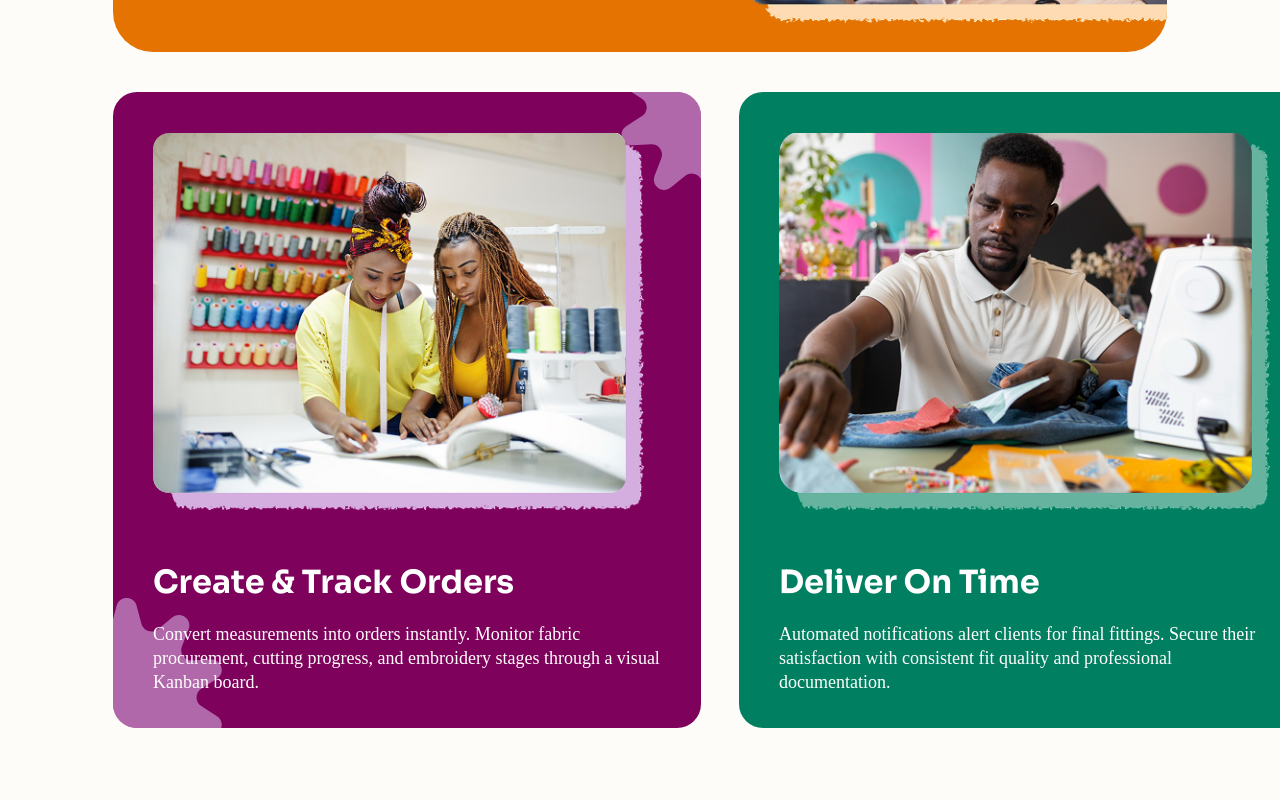
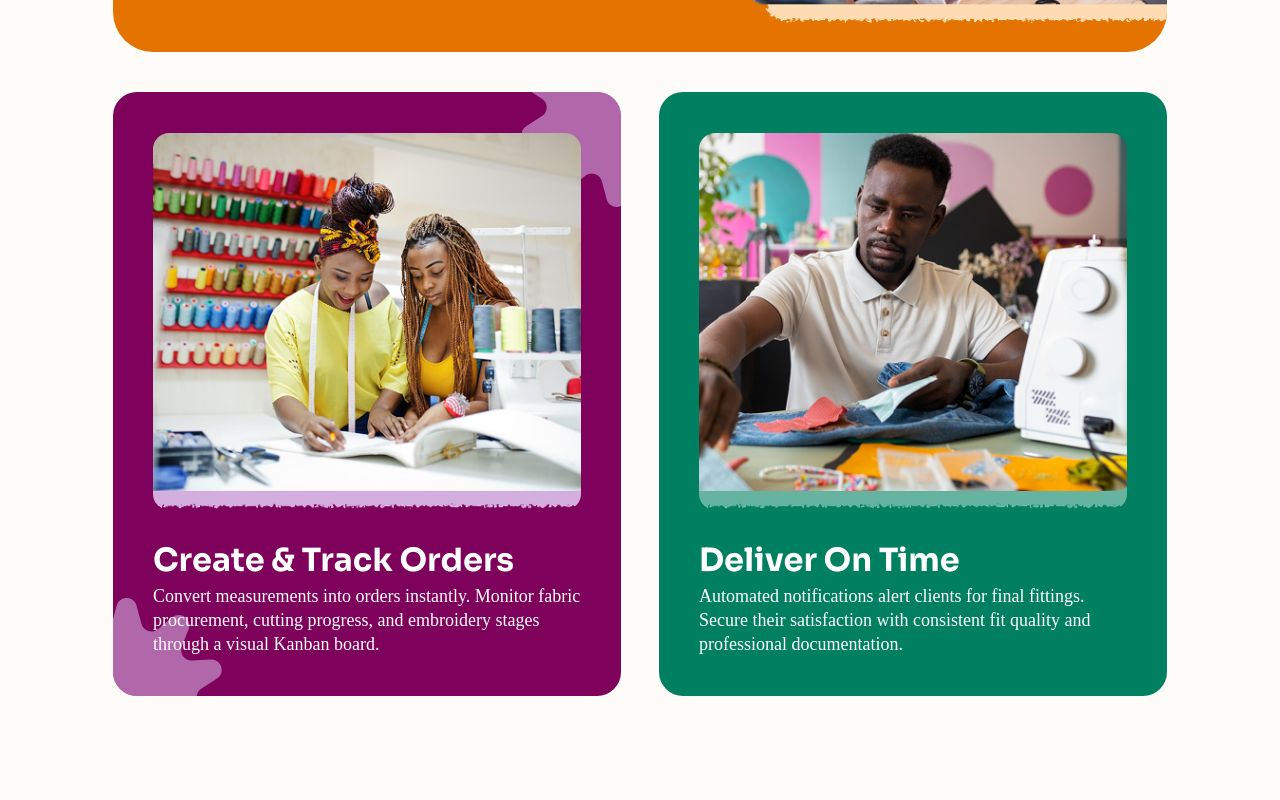
Before and after one commit to DavidAdeboye/tailora, a Next.js app: page / in a window 1280 px wide. Shown: the part 2580-3380 px from the top of the page. Built offline with nearby package versions, Linux system fonts and the light colour scheme; a web font is replaced by a local one.

Commit message:
minor change in How It Works Section

```diff
--- a/app/page.tsx
+++ b/app/page.tsx
@@ -658,166 +658,221 @@ const Desktop2 = ({ className = "" }: { className?: string }) => {
       className={`w-full bg-foundation-secondary-light-active overflow-hidden flex flex-col items-start py-[100px] px-[113px] box-border max-w-full text-center text-xs text-foundation-primary-normal font-[Satoshi] mq800:py-[60px] mq800:px-10 mq450:px-4 mq450:py-[48px] mq1350:pt-[65px] mq1350:pb-[65px] mq1350:box-border ${className}`}
     >
       <div className="self-stretch flex flex-col items-center gap-[62px] max-w-full mq800:gap-8 mq450:gap-6">
-        {/* Section header */}
+
+        {/* ── Section header ── */}
         <div className="w-[700px] max-w-full flex flex-col items-center gap-4">
           <div className="rounded-[10px] bg-foundation-secondary-normal border-[#ffa82b] border-solid border-[0.5px] flex items-center justify-center py-0 px-[7px]">
             <div className="flex items-center gap-1">
-              <div className="h-1.5 w-1.5 relative rounded-[50%] bg-[#E57301]" />
+              <div className="h-1.5 w-1.5 rounded-[50%] bg-[#E57301]" />
               <div className="relative leading-5 font-medium">How It Works</div>
             </div>
           </div>
-          <h2 className="m-0 self-stretch relative text-[40px] leading-[48px] font-bold font-[Sora] mq800:text-[32px] mq800:leading-[38px] mq450:text-2xl mq450:leading-[29px]">
-            <span>{`Your Workflow, `}</span>
+          <h2 className="m-0 self-stretch text-[40px] leading-[48px] font-bold font-[Sora] mq800:text-[32px] mq800:leading-[38px] mq450:text-2xl mq450:leading-[29px]">
+            <span>Your Workflow, </span>
             <span className="text-[#E57301]">Reimagined</span>
           </h2>
         </div>
 
-        <div className="w-full max-w-[1214px] mx-auto flex flex-col gap-10 mq800:gap-5 mq800:items-center">
-          {/* Step 1 — orange card (desktop) */}
-          <section className="w-full rounded-[40px] bg-[#e57301] overflow-hidden shrink-0 flex items-center pt-7 px-10 pb-7 box-border relative gap-[109px] text-left text-[32px] text-[#fff] font-[Sora] mq800:hidden mq1350:gap-[54px]">
-            <div className="flex flex-col items-start gap-6 shrink-0">
-              <h2 className="m-0 w-[489px] max-w-full relative text-[length:inherit] leading-8 font-bold font-[inherit]">{`Add Clients & Measurements`}</h2>
-              <div className="w-[540px] max-w-full relative text-lg leading-6 font-[Satoshi] text-foundation-secondary-light">
-                Create digital profiles for your clients. Record over 30+ body
-                points with visual guides ensuring your team gets the
-                measurements right every single time.
-              </div>
-            </div>
-            <div className="h-[292px] w-[463px] max-w-full relative shrink-0">
-              <img src="/image32.png" alt="" className="h-full w-full object-contain" />
-            </div>
-          </section>
+        <div className="w-full max-w-[1214px] mx-auto flex flex-col gap-10 mq800:gap-5 items-stretch">
 
-          {/* Step 1 — orange card (mobile) */}
-          <section className="relative hidden h-[512px] w-[357px] max-w-full shrink-0 overflow-hidden rounded-[40px] bg-[#e57301] text-left text-[#fff] font-[Sora] mq800:block">
-            <div
-              className="pointer-events-none absolute left-[47px] top-[369px] h-[267.34px] w-[365px]"
-              aria-hidden
+          {/* ════════════════════════════════════════════
+              STEP 1 — orange card
+              Desktop  : flex-row, image right, full width
+              Tablet   : flex-row, image right, full width (just smaller)
+              Mobile   : flex-col, image bottom
+          ════════════════════════════════════════════ */}
+          <section
+            className="
+              w-full rounded-[40px] bg-[#e57301] overflow-hidden
+              flex flex-row items-center
+              gap-[109px] pt-7 px-10 pb-7
+              text-left text-[#fff] font-[Sora]
+              mq1350:gap-[54px]
+              mq800:flex-col mq800:items-start
+              mq800:gap-6 mq800:pt-8 mq800:px-6 mq800:pb-0
+            "
           >
-              <div
-                className="absolute left-0 top-[18.47px] box-border h-[222.82px] w-[170.58px] rounded-[50%] border-[12px] border-[rgba(255,227,179,0.6)]"
-                style={{ transform: "matrix(0.98, -0.2, 0.26, 0.97, 0, 0)" }}
-              />
-              <div
-                className="absolute left-[70.25px] top-[9.24px] box-border h-[222.82px] w-[170.58px] rounded-[50%] border-[12px] border-[rgba(255,227,179,0.6)]"
-                style={{ transform: "matrix(0.98, -0.2, 0.26, 0.97, 0, 0)" }}
-              />
-              <div
-                className="absolute left-[140.49px] top-0 box-border h-[222.82px] w-[170.58px] rounded-[50%] border-[12px] border-[rgba(255,227,179,0.6)]"
-                style={{ transform: "matrix(0.98, -0.2, 0.26, 0.97, 0, 0)" }}
-              />
-            </div>
-            <h2 className="absolute left-6 top-8 m-0 flex h-7 w-[305px] items-center text-xl font-bold leading-7">
-              {`Add Clients & Measurements`}
+            {/* Text */}
+            <div className="flex flex-col items-start gap-6 shrink-0 mq800:gap-3 mq800:shrink-unset mq800:w-full">
+              <h2
+                className="
+                  m-0 text-[32px] leading-8 font-bold font-[Sora]
+                  w-[489px] max-w-full
+                  mq800:w-full mq800:text-xl mq800:leading-7
+                "
+              >
+                Add Clients &amp; Measurements
               </h2>
-            <p className="absolute left-6 top-[72px] m-0 flex w-[309px] items-center text-sm leading-[22px] font-[Satoshi] text-[#fffefd]">
+              <p
+                className="
+                  m-0 text-lg leading-6 font-[Satoshi] text-[#fffefd]
+                  w-[540px] max-w-full
+                  mq800:w-full mq800:text-sm mq800:leading-[22px]
+                "
+              >
                 Create digital profiles for your clients. Record over 30+ body
                 points with visual guides ensuring your team gets the
                 measurements right every single time.
               </p>
+            </div>
+
+            {/* Image — on desktop/tablet it sits right; on mobile it sits below */}
+            <div
+              className="
+                relative shrink-0 self-end
+                h-[292px] w-[463px] max-w-full
+                mq800:w-full mq800:h-[240px] mq800:self-center
+                mq450:h-[200px]
+              "
+            >
+              {/* Desktop image */}
+              <img
+                src="/image32.png"
+                alt=""
+                className="h-full w-full object-contain object-bottom mq800:hidden"
+              />
+              {/* Mobile image — full-width crop, sits flush at bottom */}
               <img
                 src="/mobile-image32.png"
                 alt=""
-              className="absolute left-6 top-[188px] h-[276px] w-[298.32px] max-w-[calc(100%-48px)] object-contain object-left-top"
+                className="hidden h-full w-full object-contain object-left-bottom mq800:block"
               />
+            </div>
           </section>
 
-          {/* Steps 2 & 3 — 588×636 per Figma; 38px gap = 1214px row */}
-          <div className="flex w-full flex-row gap-[38px] mq960:flex-col mq960:items-center mq960:gap-5">
-            {/* Step 2 — purple card (desktop) */}
-            <section className="relative box-border h-[636px] w-[588px] max-w-full shrink-0 flex-none overflow-hidden rounded-3xl bg-[#7e015c] text-left text-[32px] text-[#fff] font-[Sora] mq960:hidden">
+          {/* ════════════════════════════════════════════
+              STEPS 2 & 3 row
+              Desktop (≥960px) : side by side, equal flex, fixed 636px height
+              Tablet  (<960px) : STILL side by side but fluid height
+              Mobile  (<600px) : stack vertically
+          ════════════════════════════════════════════ */}
+          <div
+            className="
+              flex w-full flex-row gap-[38px]
+              mq450:flex-col mq450:items-center mq450:gap-5
+            "
+          >
+
+            {/* ── STEP 2 — purple card ── */}
+            <section
+              className="
+                relative overflow-hidden rounded-3xl bg-[#7e015c]
+                text-left text-[#fff] font-[Sora]
+                flex-1 min-w-0
+                flex flex-col
+              "
+            >
+              {/* Decorative star SVGs — only shown when card is wide enough */}
               <Image
-                className="absolute left-[-86px] top-[506px] h-[200px] w-[200px] rounded-lg"
+                className="absolute left-[-86px] top-[506px] h-[200px] w-[200px] rounded-lg mq960:hidden"
                 loading="lazy"
                 width={200}
                 height={200}
-                sizes="100vw"
                 alt=""
                 src="/First-Star-Pair.svg"
               />
               <Image
-                className="absolute left-[504px] top-[-84px] h-[200px] w-[200px] rounded-lg"
+                className="absolute right-[-96px] top-[-84px] h-[200px] w-[200px] rounded-lg mq960:hidden"
                 width={200}
                 height={200}
-                sizes="100vw"
                 alt=""
                 src="/First-Star-Pair.svg"
               />
-              <div className="absolute left-10 top-[41px] z-[1] h-[377px] w-[492px] overflow-hidden rounded-2xl">
+
+              {/* Image block */}
+              <div
+                className="
+                  relative z-[1] mx-10 mt-[41px]
+                  h-[377px] overflow-hidden rounded-2xl
+                  mq960:mx-6 mq960:mt-6 mq960:h-[240px]
+                  mq450:h-[200px]
+                "
+              >
                 <img
                   src="/image30.png"
                   alt=""
                   className="h-full w-full object-cover object-center"
                 />
               </div>
-              <h2 className="absolute left-10 top-[474px] z-[1] m-0 flex h-8 w-[508px] items-center text-[32px] font-bold leading-8">
-                {`Create & Track Orders`}
+
+              {/* Text block */}
+              <div className="relative z-[1] px-10 pt-[34px] pb-10 mq960:px-6 mq960:pt-5 mq960:pb-8">
+                <h2
+                  className="
+                    m-0 mb-2 text-[32px] leading-8 font-bold
+                    mq960:text-xl mq960:leading-7
+                  "
+                >
+                  Create &amp; Track Orders
                 </h2>
-              <p className="absolute left-10 top-[530px] z-[1] m-0 flex w-[508px] items-center text-lg leading-6 font-[Satoshi] text-[#fffefd]">
+                <p
+                  className="
+                    m-0 text-lg leading-6 font-[Satoshi] text-[#fffefd]
+                    mq960:text-sm mq960:leading-[22px]
+                  "
+                >
                   Convert measurements into orders instantly. Monitor fabric
                   procurement, cutting progress, and embroidery stages through a
                   visual Kanban board.
                 </p>
+              </div>
             </section>
 
-            {/* Step 2 — purple card (mobile) */}
-            <section className="relative hidden h-[512px] w-[357px] max-w-full shrink-0 overflow-hidden rounded-[40px] bg-[#7e015c] text-left text-[#fff] font-[Sora] mq960:block">
-              <h2 className="absolute left-6 top-8 m-0 flex h-7 w-[305px] items-center text-xl font-bold leading-7">
-                {`Create & Track Orders`}
-              </h2>
-              <p className="absolute left-6 top-[72px] m-0 flex w-[309px] items-center text-sm leading-[22px] font-[Satoshi] text-[#fffefd]">
-                Convert measurements into orders instantly. Monitor fabric
-                procurement, cutting progress, and embroidery stages through a
-                visual Kanban board.
-              </p>
-              <img
-                src="/mobile-image30.png"
-                alt=""
-                className="absolute left-6 top-[188px] h-[276px] w-[298.32px] max-w-[calc(100%-48px)] object-contain object-left-top"
-              />
-            </section>
-
-            {/* Step 3 — green card (desktop) */}
-            <section className="relative box-border h-[636px] w-[588px] max-w-full shrink-0 flex-none overflow-hidden rounded-3xl bg-[#007f61] text-left text-[32px] text-[#fff] font-[Sora] mq960:hidden">
-              <div className="absolute left-10 top-[41px] z-[1] h-[377px] w-[492px] overflow-hidden rounded-2xl">
+            {/* ── STEP 3 — green card ── */}
+            <section
+              className="
+                relative overflow-hidden rounded-3xl bg-[#007f61]
+                text-left text-[#fff] font-[Sora]
+                flex-1 min-w-0
+                flex flex-col
+              "
+            >
+              {/* Image block */}
+              <div
+                className="
+                  relative z-[1] mx-10 mt-[41px]
+                  h-[377px] overflow-hidden rounded-2xl
+                  mq960:mx-6 mq960:mt-6 mq960:h-[240px]
+                  mq450:h-[200px]
+                "
+              >
                 <img
                   src="/image31.png"
                   alt=""
                   className="h-full w-full object-cover object-center"
                 />
               </div>
-              <h2 className="absolute left-10 top-[474px] z-[1] m-0 flex h-8 w-[508px] items-center text-[32px] font-bold leading-8">
+
+              {/* Text block */}
+              <div className="relative z-[1] px-10 pt-[34px] pb-10 mq960:px-6 mq960:pt-5 mq960:pb-8">
+                <h2
+                  className="
+                    m-0 mb-2 text-[32px] leading-8 font-bold
+                    mq960:text-xl mq960:leading-7
+                  "
+                >
                   Deliver On Time
                 </h2>
-              <p className="absolute left-10 top-[530px] z-[1] m-0 flex w-[508px] items-center text-lg leading-6 font-[Satoshi] text-[#fffefd]">
+                <p
+                  className="
+                    m-0 text-lg leading-6 font-[Satoshi] text-[#fffefd]
+                    mq960:text-sm mq960:leading-[22px]
+                  "
+                >
                   Automated notifications alert clients for final fittings.
                   Secure their satisfaction with consistent fit quality and
                   professional documentation.
                 </p>
+              </div>
             </section>
 
-            {/* Step 3 — green card (mobile) */}
-            <section className="relative hidden h-[512px] w-[357px] max-w-full shrink-0 overflow-hidden rounded-[40px] bg-[#007f61] text-left text-[#fff] font-[Sora] mq960:block">
-              <h2 className="absolute left-6 top-8 m-0 flex h-7 w-[305px] items-center text-xl font-bold leading-7">
-                Deliver On Time
-              </h2>
-              <p className="absolute left-6 top-[72px] m-0 flex w-[309px] items-center text-sm leading-[22px] font-[Satoshi] text-[#fffefd]">
-                Automated notifications alert clients for final fittings. Secure
-                their satisfaction with consistent fit quality and professional
-                documentation.
-              </p>
-              <img
-                src="/mobile-image31.png"
-                alt=""
-                className="absolute left-6 top-[188px] h-[276px] w-[298.32px] max-w-[calc(100%-48px)] object-contain object-left-top"
-              />
-            </section>
           </div>
         </div>
       </div>
     </main>
   );
 };
+
 
 // Desktop - Pricing Section
 const Desktop = ({ className = "" }: { className?: string }) => {
```
Lines whose indentation alone changed are shown as unchanged.
